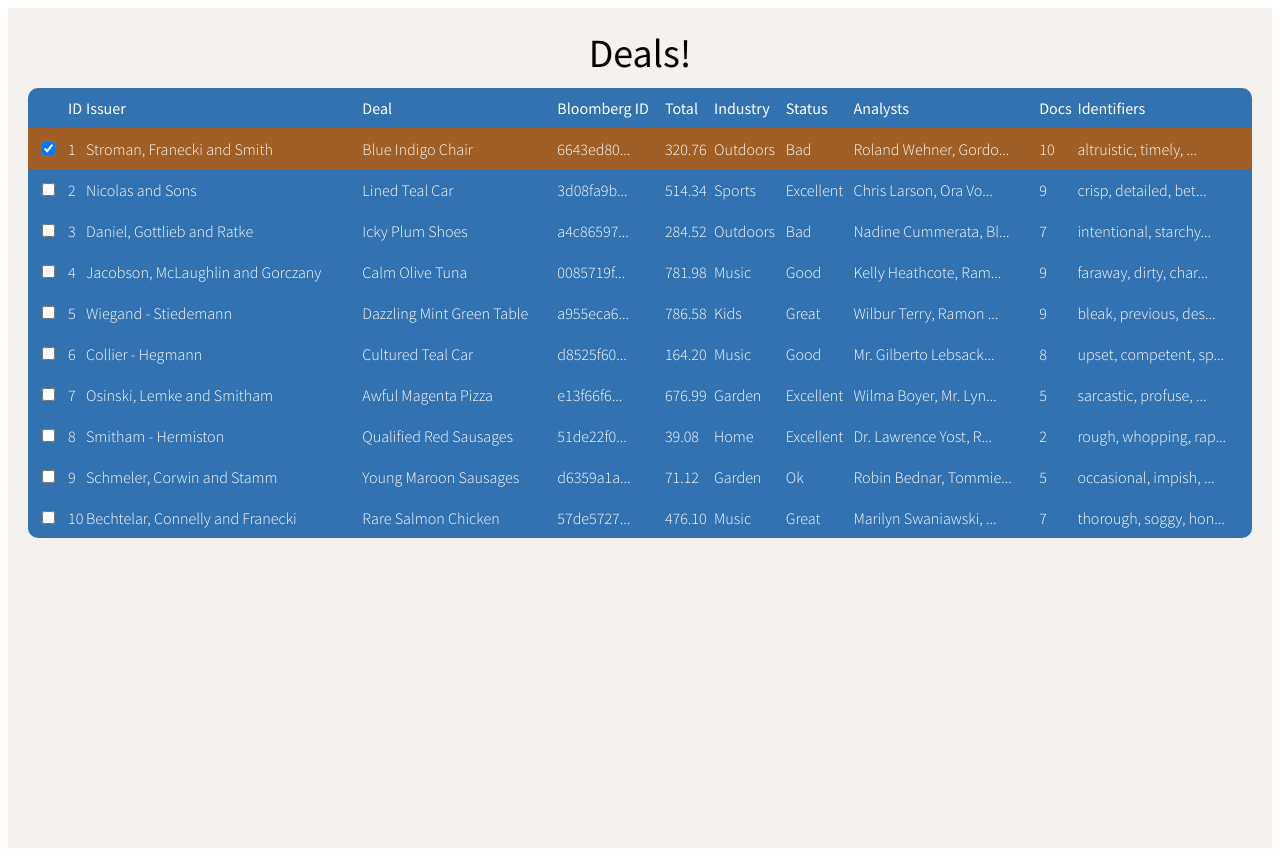
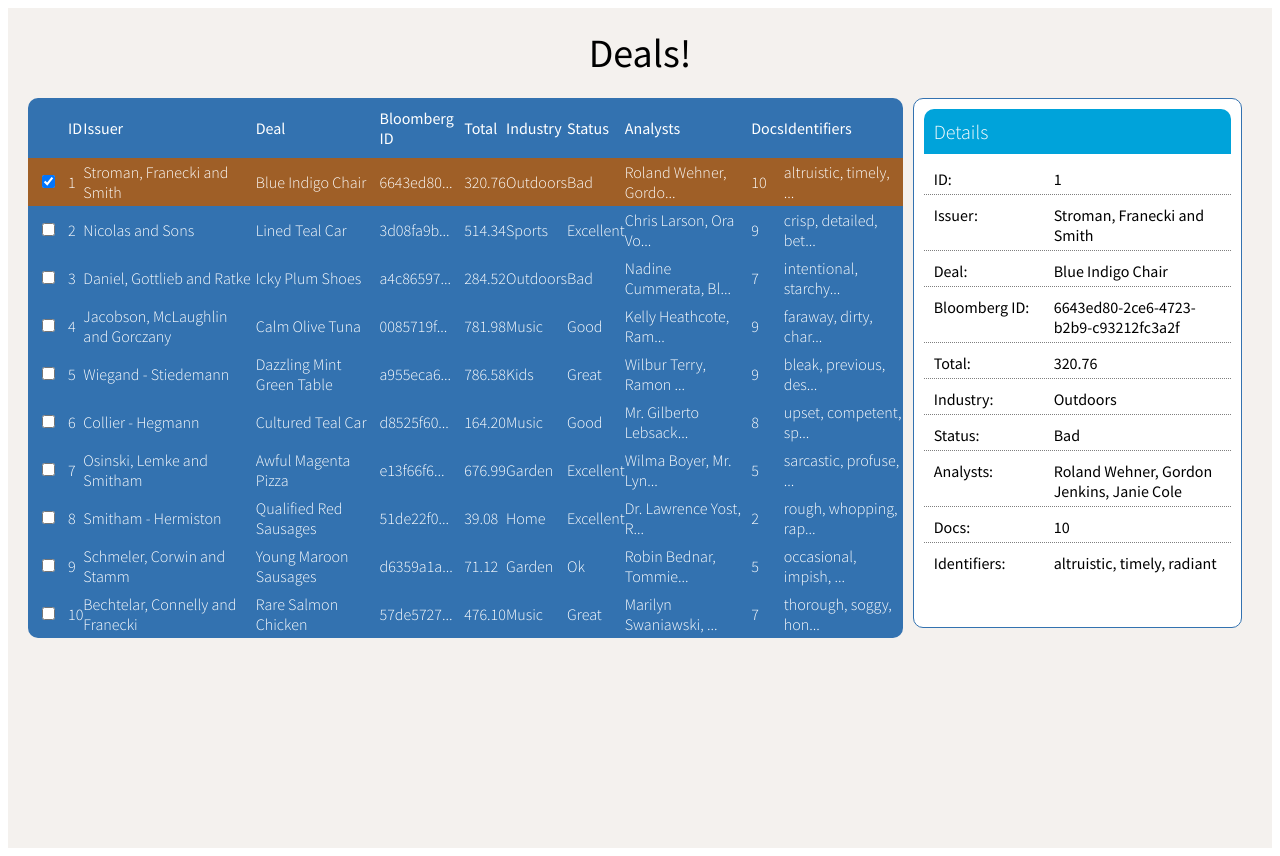
Before and after one commit to davebaumgartner/deals, a Vue app: page / in a window 1280 px wide. Both pictures are taken after a click on the element 640 px from the left and 148 px from the top of the page. Built offline with nearby package versions, Linux system fonts and the light colour scheme.

Commit message:
Add DetailPane

```diff
--- /dev/null
+++ b/src/components/DetailPane.vue
@@ -0,0 +1,63 @@
+<script lang="ts" setup>
+import type { KeyLabelPair, TableRow } from "@/types";
+import { getKeyLabelFromHeaders } from "@/utils/utils";
+
+interface Props {
+  row: TableRow;
+  headers: KeyLabelPair[];
+}
+
+defineProps<Props>();
+</script>
+
+<template>
+  <div class="detail-container">
+    <div class="details-label">Details</div>
+    <div
+      v-for="(value, key) in row"
+      :key="key"
+      class="detail-item"
+    >
+      <div class="label">{{ getKeyLabelFromHeaders(key, headers) }}:</div>
+      <div class="value">{{ Array.isArray(value) ? value.join(", ") : value }}</div>
+    </div>
+  </div>
+</template>
+
+<style lang="scss" scoped>
+.detail-container {
+  background-color: white;
+  border-radius: 10px;
+  padding: 10px;
+  margin: 10px;
+  border: 1px solid $grayBlue;
+  display: flex;
+  flex-direction: column;
+
+  .details-label {
+    font-size: 20px;
+    padding: 10px;
+    margin-bottom: 10px;
+    background-color: $lightBlue;
+    border-top-right-radius: 10px;
+    border-top-left-radius: 10px;
+    color: white;
+    font-weight: lighter;
+  }
+
+  .detail-item {
+    margin-bottom: 5px;
+    padding: 5px 10px;
+    border-bottom: 1px dotted rgba(black, 0.5);
+    display: flex;
+
+    &:last-of-type {
+      border-bottom: none;
+    }
+
+    .label {
+      min-width: 120px;
+    }
+  }
+}
+</style>
--- a/src/utils/utils.ts
+++ b/src/utils/utils.ts
@@ -1,7 +1,12 @@
-import type { TableColumn, TableRow } from "@/types";
+import type { KeyLabelPair, TableColumn, TableRow } from "@/types";
 
 // get a table column by key
 export const getColumnByKey = (
   key: string,
   columns: TableColumn<TableRow>[]
 ): TableColumn<TableRow> | undefined => columns.find((column) => column.key === key);
+
+export function getKeyLabelFromHeaders(key: string | number, headers: KeyLabelPair[]) {
+  const match = headers.find((header) => header.key === key.toString());
+  return match ? match.label : key;
+}
--- a/src/views/DealsView.vue
+++ b/src/views/DealsView.vue
@@ -1,13 +1,14 @@
 <script setup lang="ts">
+import DetailPane from "@/components/DetailPane.vue";
 import DynamicTable from "@/components/DynamicTable.vue";
 import type { TableModel } from "@/types";
-import { ref } from "vue";
+import { computed, ref } from "vue";
 
 interface Props<T> {
   tableData: T[];
   tableModel: TableModel<T>;
 }
-defineProps<Props<any>>();
+const props = defineProps<Props<any>>();
 
 const selectedRows = ref<number[]>([]);
 
@@ -19,17 +20,31 @@ const handleRowClick = (id: number) => {
     selectedRows.value.push(id);
   }
 };
+
+// get all column keys and labels:
+const columnKeysAndLabels = computed(() =>
+  props.tableModel?.columns.map((column) => {
+    return { key: column.key, label: column.label };
+  })
+);
 </script>
 
 <template>
   <main class="main">
     <div class="headline">Deals!</div>
+    <div class="grid-container">
       <DynamicTable
         @handleRowClick="handleRowClick"
         :tableData="tableData"
         :columns="tableModel.columns"
         :selectedRows="selectedRows"
       />
+      <DetailPane
+        v-if="selectedRows.length === 1 && tableData.find((row) => row.id === selectedRows[0])"
+        :headers="columnKeysAndLabels"
+        :row="tableData.filter((row) => row.id === selectedRows[0])[0]"
+      />
+    </div>
   </main>
 </template>
 
@@ -45,5 +60,10 @@ const handleRowClick = (id: number) => {
     text-align: center;
     margin-bottom: 10px;
   }
+
+  .grid-container {
+    display: flex;
+    flex-direction: row;
+  }
 }
 </style>
```
Also changed, not shown: 2 other files (tests, documents, lock files or other folders). Lines whose indentation alone changed are shown as unchanged.
